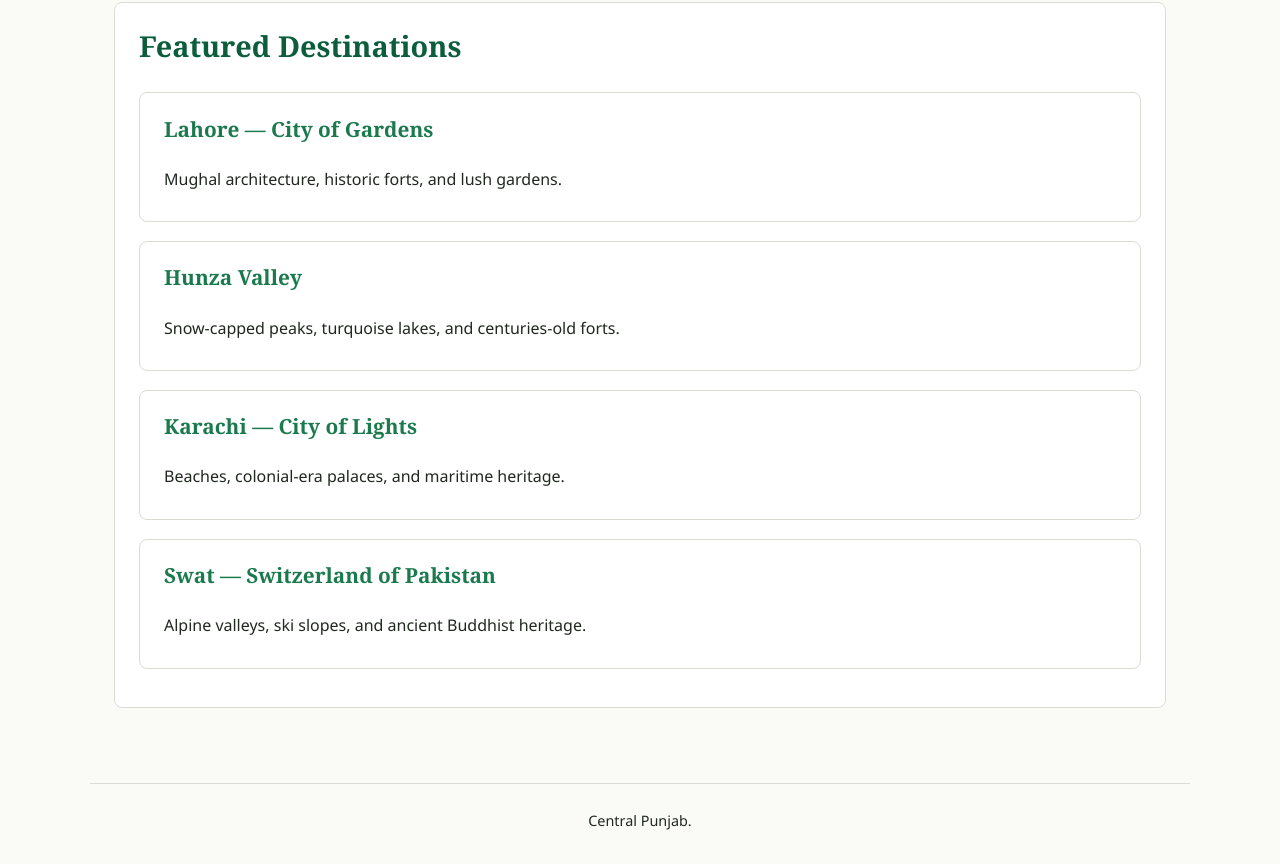
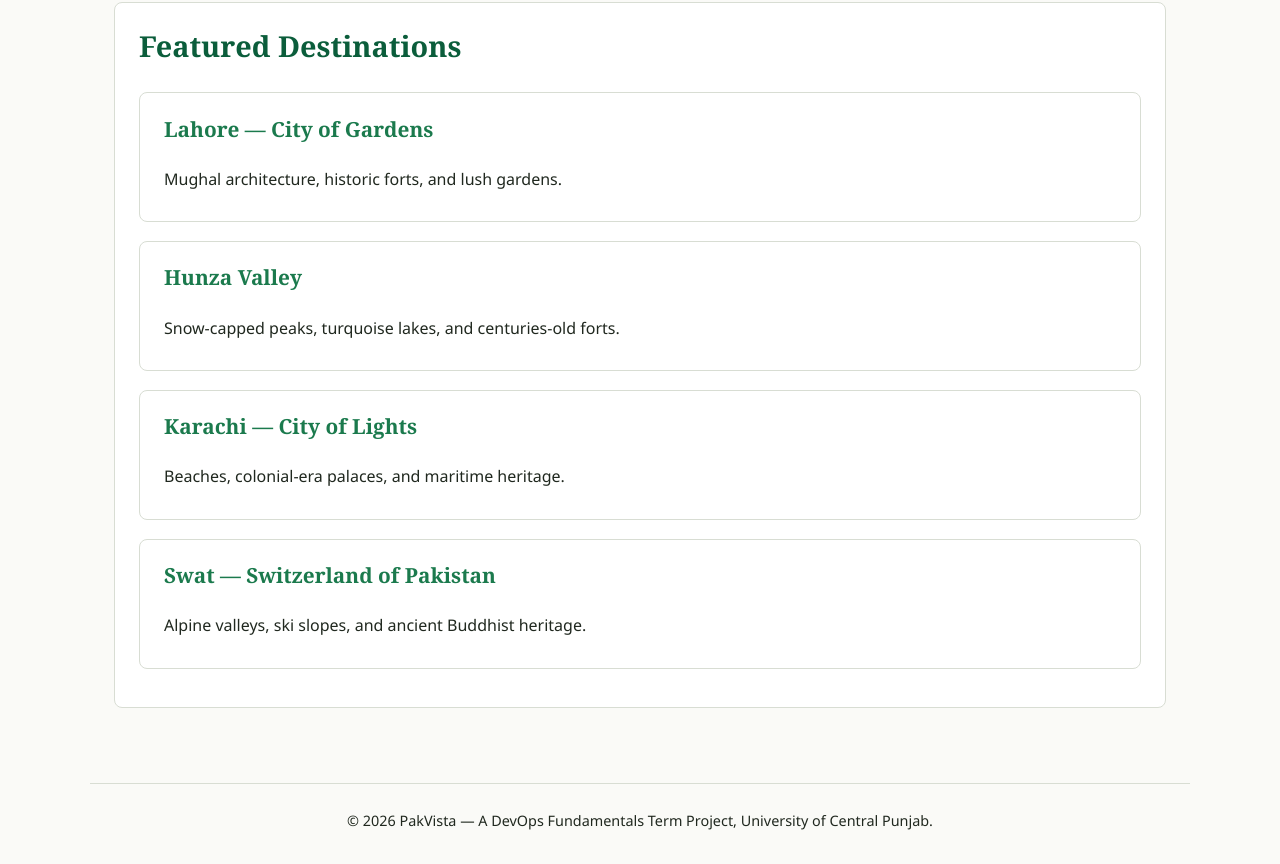
Before and after one commit to AbdullahK-codes/pakvista-cicd, a website built with Parcel: page index.html in a window 1280 px wide. Shown: the part 608-1472 px from the top of the page. Built offline with nearby package versions, Linux system fonts and the light colour scheme.

Commit message:
Update index.html

```diff
--- a/index.html
+++ b/index.html
@@ -57,7 +57,7 @@
       </section>
     </main>
     <footer>
-      <p>Central Punjab.</p>
+      <p>&copy; 2026 PakVista — A DevOps Fundamentals Term Project, University of Central Punjab.</p>
     </footer>
   </body>
 </html>
```
